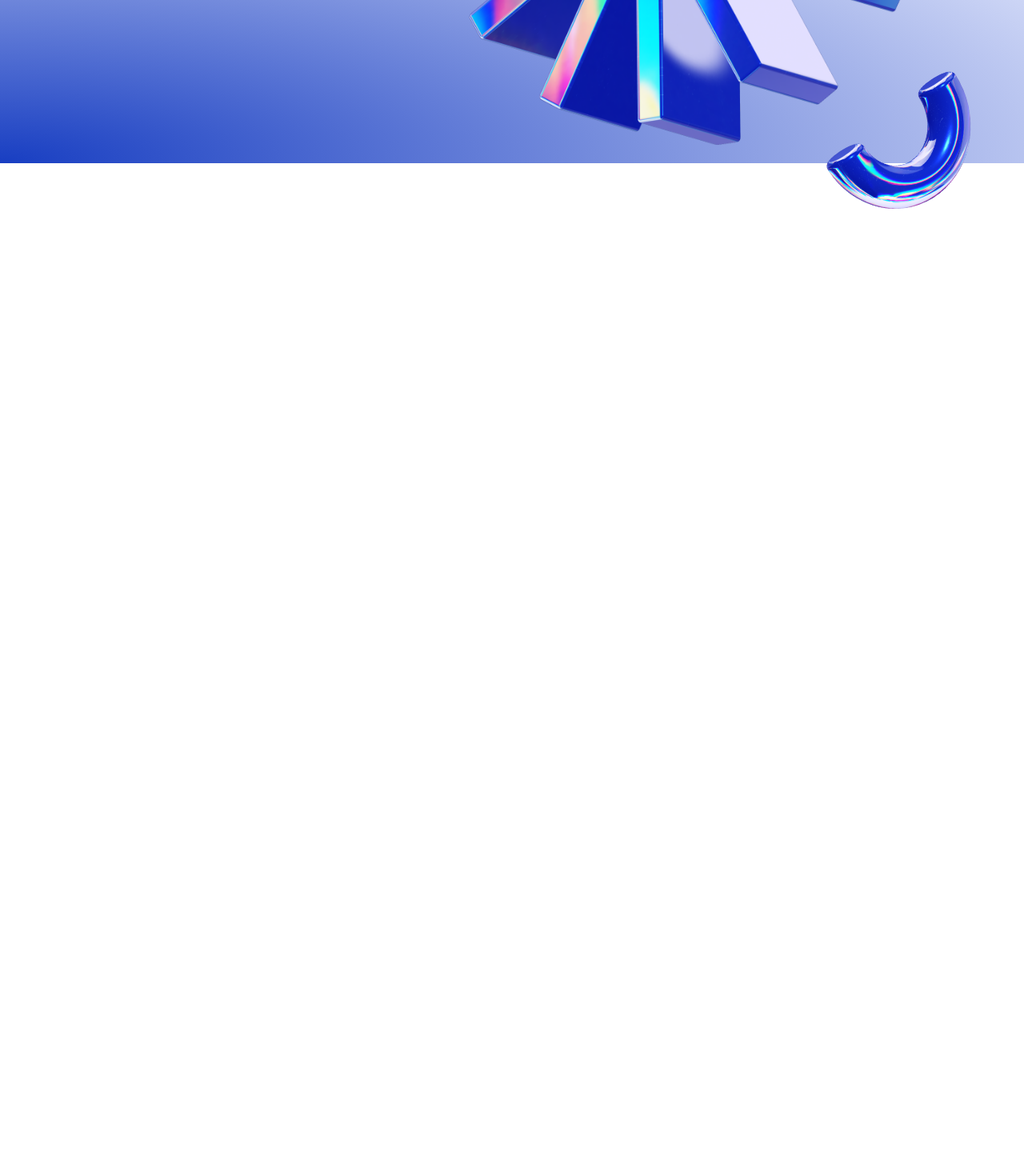
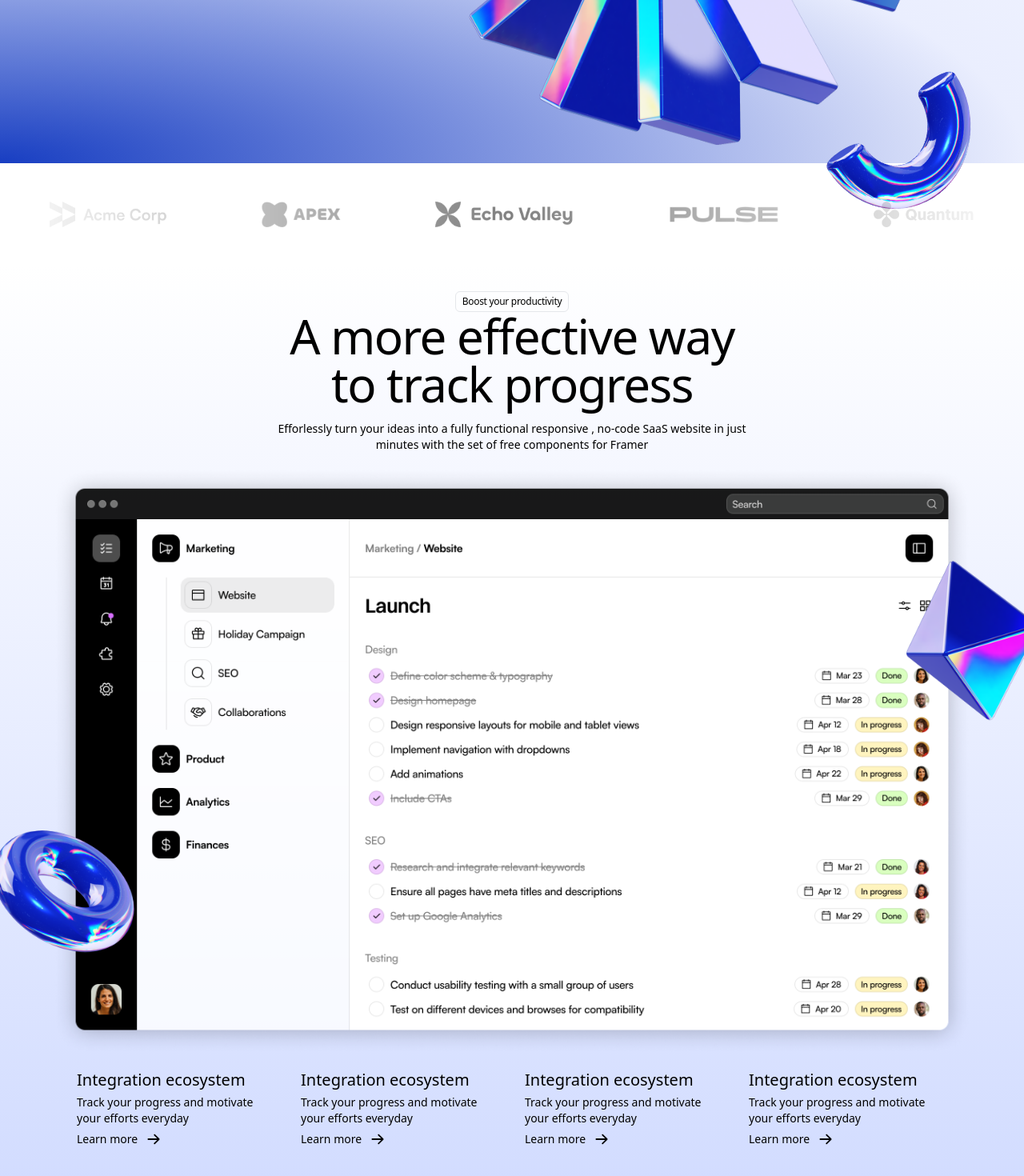
Before and after one commit to Souvik00076/saas-landing-page-1, a Next.js app: page / in a window 1280 px wide. Shown: the part 620-2090 px from the top of the page at 80% size. Before the commit the page ends 944 px from the top, so only its background shows below. Built offline with nearby package versions, Linux system fonts and the light colour scheme.

Commit message:
product show case ui completed

```diff
--- a/src/app/globals.css
+++ b/src/app/globals.css
@@ -10,4 +10,23 @@
   .btn-primary {
     @apply bg-black text-white;
   }
+
+  .logo-ticker-image {
+    @apply w-auto h-8;
+  }
+
+  .product-catalog-item {
+    @apply flex flex-col items-start;
+  }
+  .product-catalog-item h3 {
+    @apply font-medium text-lg md:text-xl;
+  }
+
+  .product-catalog-item h2 {
+    @apply text-start my-1 text-xs md:text-sm;
+  }
+
+  .product-catalog-item div span {
+    @apply text-xs md:text-sm;
+  }
 }
--- a/src/app/page.tsx
+++ b/src/app/page.tsx
@@ -1,10 +1,13 @@
-import { Header, Hero } from "@/components";
+import { Header, Hero, LogoTicker } from "@/components";
+import ProductShowCase from "@/components/ProductShowCase";
 
 export default function Home() {
   return (
-    <div className="bg-body">
+    <>
       <Header />
       <Hero />
-    </div>
+      <LogoTicker />
+      <ProductShowCase />
+    </>
   );
 }
--- a/src/components/Hero.tsx
+++ b/src/components/Hero.tsx
@@ -7,14 +7,14 @@ import NoodleImage from "/public/noodle.png";
 import CylinderImage from "/public/cylinder.png";
 const Hero: FC = () => {
   return (
-    <section className="p-4 bg-[radial-gradient(ellipse_200%_100%_at_bottom_left,#183EC2,#EAEEFE_66%)] overflow-x-clip">
+    <section className="p-4 bg-[radial-gradient(ellipse_200%_100%_at_bottom_left,#183EC2,#EAEEFE,#ffffff)] overflow-x-clip">
       <div className="container mx-auto ">
         <div className=" flex md:flex-row flex-col  ">
           <div className="md:w-[478px] w-[300px] md:mt-20 mt-0 ">
-            <span className="px-2 py-1 text-xs font-medium border border-primary-gray rounded-md">
+            <span className="px-2 mt-4 py-1 text-xs font-medium border border-primary-gray rounded-md">
               Version 2.0 is here
             </span>
-            <h1 className="font-medium mt-2 md:text-6xl text-4xl tracking-tight bg-gradient-to-b to-[#001354]">
+            <h1 className="font-medium mt-8 md:text-6xl text-4xl tracking-tight bg-gradient-to-b to-[#001354]">
               Pathway to productivity
             </h1>
             <h2 className="text-sm mt-4">
--- /dev/null
+++ b/src/components/LogoTicker.tsx
@@ -0,0 +1,35 @@
+"user client";
+
+import { FC } from "react";
+import AcmeLogo from "/public/logo-acme.png";
+import ApexLogo from "/public/logo-apex.png";
+import EchoLogo from "/public/logo-echo.png";
+import PulseLogo from "/public/logo-pulse.png";
+import QuantumLogo from "/public/logo-quantum.png";
+import Image from "next/image";
+const LogoTicker: FC = () => {
+  return (
+    <div className="  bg-white w-full py-4 md:py-12">
+      <div className="container overflow-hidden mx-auto [mask-image:linear-gradient(to_right,transparent,black,transparent)]">
+        <div className="flex gap-x-14 justify-evenly flex-none ">
+          <Image src={AcmeLogo} alt="acme logo" className="logo-ticker-image" />
+          <Image src={ApexLogo} alt="apex logo" className="logo-ticker-image" />
+
+          <Image src={EchoLogo} alt="echo logo" className="logo-ticker-image" />
+          <Image
+            src={PulseLogo}
+            alt="pulse logo"
+            className="logo-ticker-image"
+          />
+          <Image
+            src={QuantumLogo}
+            alt="quantum logo"
+            className="logo-ticker-image"
+          />
+        </div>
+      </div>
+    </div>
+  );
+};
+
+export default LogoTicker;
--- /dev/null
+++ b/src/components/ProductShowCase.tsx
@@ -0,0 +1,106 @@
+import { FC } from "react";
+import ProductImage from "/public/product-image.png";
+import Image from "next/image";
+import RightArrow from "/public/arrow-right.svg";
+import TubeImage from "/public/tube.png";
+import PyramidImage from "/public/pyramid.png";
+
+const ProductShowCase: FC = () => {
+  return (
+    <section className=" bg-gradient-to-t from-[#D2DCFF] to-[#FFFFFF] pt-4 pb-12 overflow-x-clip">
+      <div className="container mx-auto">
+        <div className="flex flex-col items-center md:w-[600px] text-center container mx-auto">
+          <span className="px-2 mt-4 py-1 text-xs font-medium border border-primary-gray rounded-md tracking-tight">
+            Boost your productivity
+          </span>
+          <h1 className="text-4xl md:text-6xl  mt:4 tracking-tight text-center">
+            A more effective way to track progress
+          </h1>
+          <h2 className="text-sm  mt-4">
+            Efforlessly turn your ideas into a fully functional responsive ,
+            no-code SaaS website in just minutes with the set of free components
+            for Framer
+          </h2>
+        </div>
+        <div className="w-[90%] mt-4 relative container mx-auto flex flex-col items-center ">
+          <Image src={ProductImage} alt="product image icon" />
+          <Image
+            src={TubeImage}
+            alt="product image icon"
+            className="w-[200px] hidden md:block h-[200px] bottom-[15%] absolute md:right-[85%] lg:right-[90%]"
+          />
+          <Image
+            src={PyramidImage}
+            alt="product image icon"
+            width={220}
+            height={220}
+            className="top-[15%] hidden md:block absolute md:left-[85%] lg:left-[90%]"
+          />
+        </div>
+        <div className=" w-[90%] container mx-auto grid grid-cols-2 md:grid-cols-4 gap-8 px-8 mt-4">
+          <div className="product-catalog-item">
+            <h3> Integration ecosystem</h3>
+            <h2>Track your progress and motivate your efforts everyday </h2>
+            <div>
+              <div className="flex gap-2 items-center">
+                <span>Learn more</span>
+                <Image
+                  src={RightArrow}
+                  width={24}
+                  height={24}
+                  alt="arrow icon"
+                />
+              </div>
+            </div>
+          </div>
+          <div className="product-catalog-item">
+            <h3> Integration ecosystem</h3>
+            <h2>Track your progress and motivate your efforts everyday </h2>
+            <div>
+              <div className="flex gap-2 items-center">
+                <span>Learn more</span>
+                <Image
+                  src={RightArrow}
+                  width={24}
+                  height={24}
+                  alt="arrow icon"
+                />
+              </div>
+            </div>
+          </div>
+          <div className="product-catalog-item">
+            <h3> Integration ecosystem</h3>
+            <h2>Track your progress and motivate your efforts everyday </h2>
+            <div>
+              <div className="flex gap-2 items-center">
+                <span>Learn more</span>
+                <Image
+                  src={RightArrow}
+                  width={24}
+                  height={24}
+                  alt="arrow icon"
+                />
+              </div>
+            </div>
+          </div>
+          <div className="product-catalog-item">
+            <h3> Integration ecosystem</h3>
+            <h2>Track your progress and motivate your efforts everyday </h2>
+            <div>
+              <div className="flex gap-2 items-center">
+                <span>Learn more</span>
+                <Image
+                  src={RightArrow}
+                  width={24}
+                  height={24}
+                  alt="arrow icon"
+                />
+              </div>
+            </div>
+          </div>
+        </div>
+      </div>
+    </section>
+  );
+};
+export default ProductShowCase;
--- a/src/components/index.ts
+++ b/src/components/index.ts
@@ -1,3 +1,5 @@
 import Header from "./Header";
 import Hero from "./Hero";
-export { Header, Hero };
+import LogoTicker from "./LogoTicker";
+import ProductShowCase from "./ProductShowCase";
+export { Header, Hero, LogoTicker };
```
